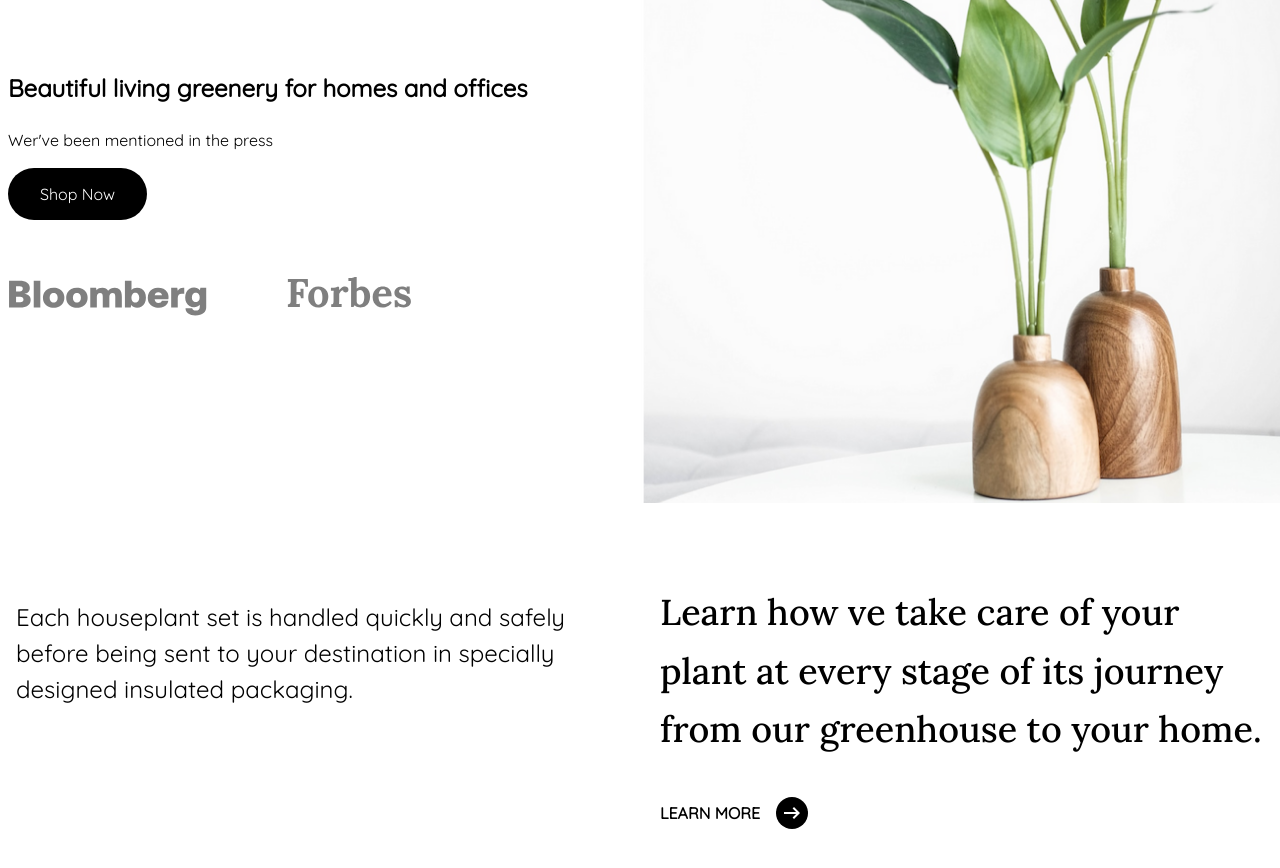
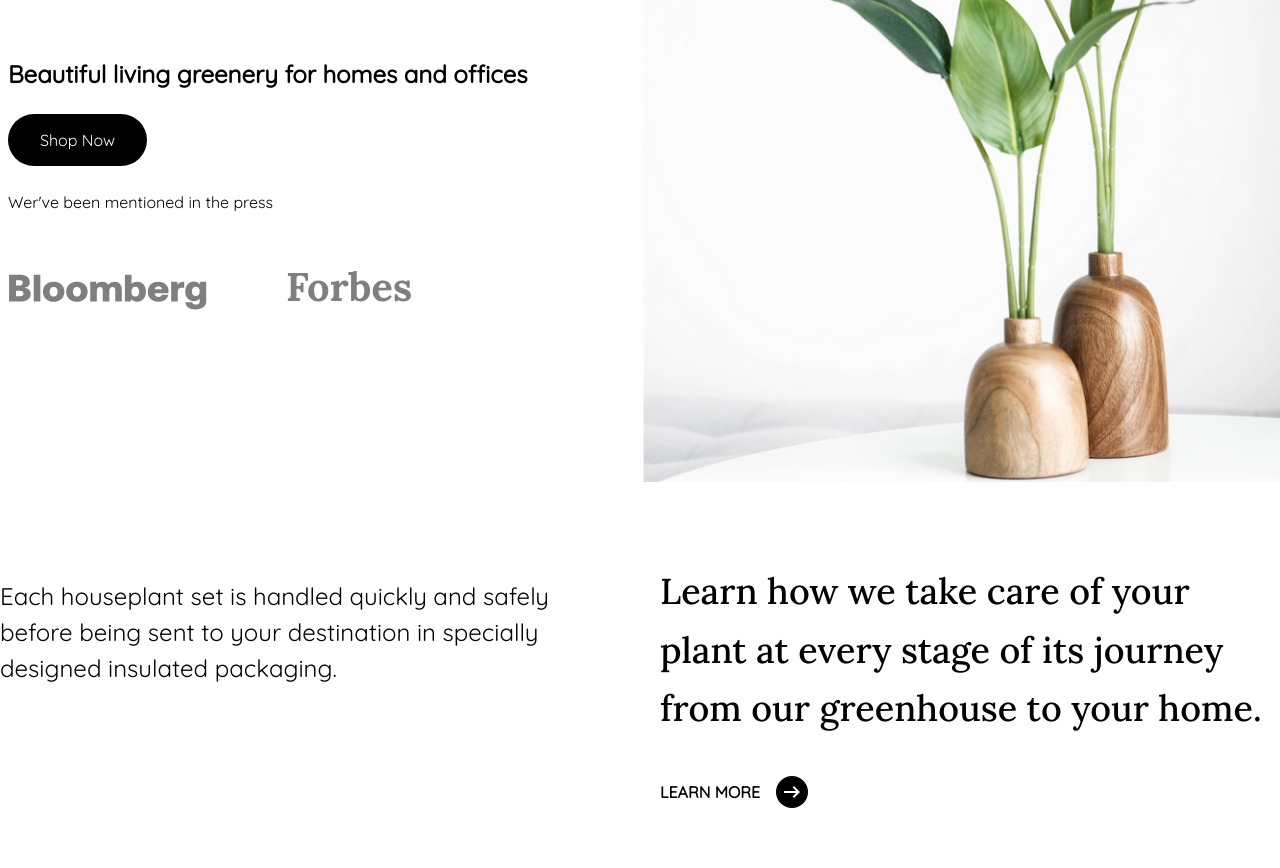
Before and after one commit to Ibwedagama/planty-landing-page, a Nuxt app: page / in a window 1280 px wide. Shown: the part 460-1328 px from the top of the page. Built offline with nearby package versions, Linux system fonts and the light colour scheme.

Commit message:
style: fix container margin on smaller screen

```diff
--- a/components/Base/Container/index.vue
+++ b/components/Base/Container/index.vue
@@ -1,5 +1,5 @@
 <template>
-  <div class="container mx-auto">
+  <div class="container mx-auto px-4 md:px-6 xl:px-0">
     <slot />
   </div>
 </template>
--- a/components/PlantCare/index.vue
+++ b/components/PlantCare/index.vue
@@ -1,5 +1,5 @@
 <template>
-  <section class="py-2 px-4 md:grid md:grid-cols-2 md:gap-10 md:py-10 xl:py-20">
+  <section class="py-2 md:grid md:grid-cols-2 md:gap-10 md:py-10 xl:py-20">
     <p
       class="mb-4 text-center text-sm md:text-left md:text-lg xl:mt-4 xl:text-2xl xl:leading-normal"
     >
@@ -10,7 +10,7 @@
       <h2
         class="mb-7 text-center font-lora text-xl md:text-left md:text-2xl lg:leading-normal xl:text-4xl xl:leading-relaxed"
       >
-        Learn how ve take care of your plant at every stage of its journey from
+        Learn how we take care of your plant at every stage of its journey from
         our greenhouse to your home.
       </h2>
       <BaseButtonPaddingless class="group mx-auto md:mx-0">
--- a/components/TheHero/index.vue
+++ b/components/TheHero/index.vue
@@ -1,7 +1,5 @@
 <template>
-  <section
-    class="grid min-h-[330px] w-full grid-cols-2 px-4 pt-6 md:min-h-[766px] xl:px-0"
-  >
+  <section class="grid min-h-[330px] w-full grid-cols-2 pt-6 md:min-h-[766px]">
     <div
       class="relative -mr-[2rem] flex flex-col justify-center py-5 md:-mr-[4rem] xl:mr-0"
     >
@@ -11,13 +9,13 @@
         Best house plants varieties.
       </h1>
       <div class="bg-white p-2">
-        <h2 class="mb-3 text-sm font-semibold md:mb-6 md:text-2xl">
+        <h2 class="mb-4 text-sm font-semibold md:mb-6 md:text-2xl">
           Beautiful living greenery for homes and offices
         </h2>
-        <p class="mb-2.5 text-xs md:mb-4 md:text-base">
+        <BaseButton>Shop Now</BaseButton>
+        <p class="mt-6 text-xs md:mb-4 md:text-base">
           Wer've been mentioned in the press
         </p>
-        <BaseButton>Shop Now</BaseButton>
         <div class="mt-6 flex w-fit md:mt-14">
           <img
             src="/image/Bloomberg.svg"
@@ -36,7 +34,7 @@
         </div>
       </div>
     </div>
-    <div class="-mr-[1rem]">
+    <div class="-mr-[1rem] md:-mr-[2rem] xl:mr-0">
       <picture>
         <source
           media="(min-width:768px)"
@@ -51,7 +49,7 @@
           alt="two green plant with wood pots"
           height="284"
           width="376"
-          class="h-full w-full object-cover"
+          class="h-full w-full object-cover object-right"
         />
       </picture>
     </div>
```
